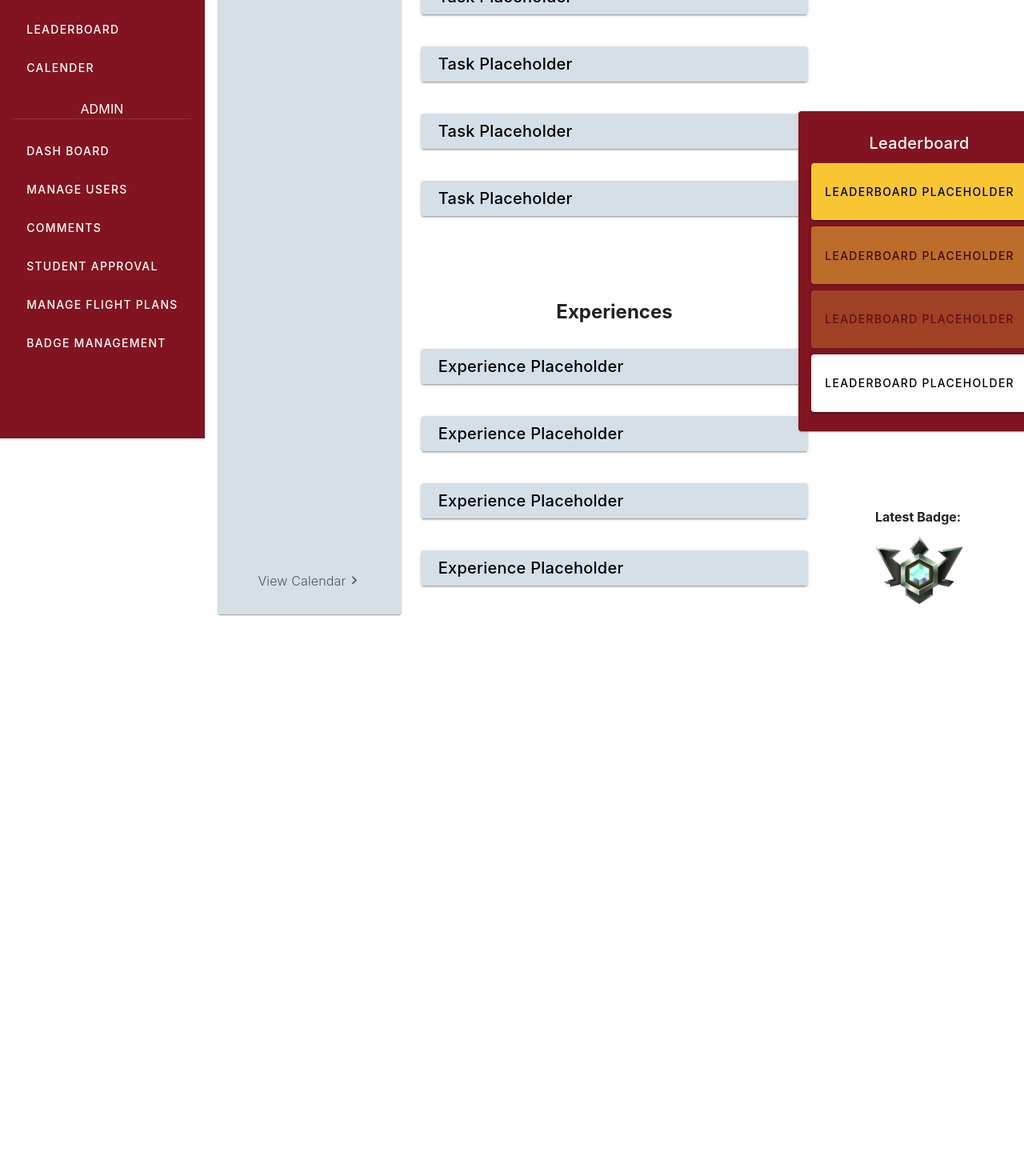
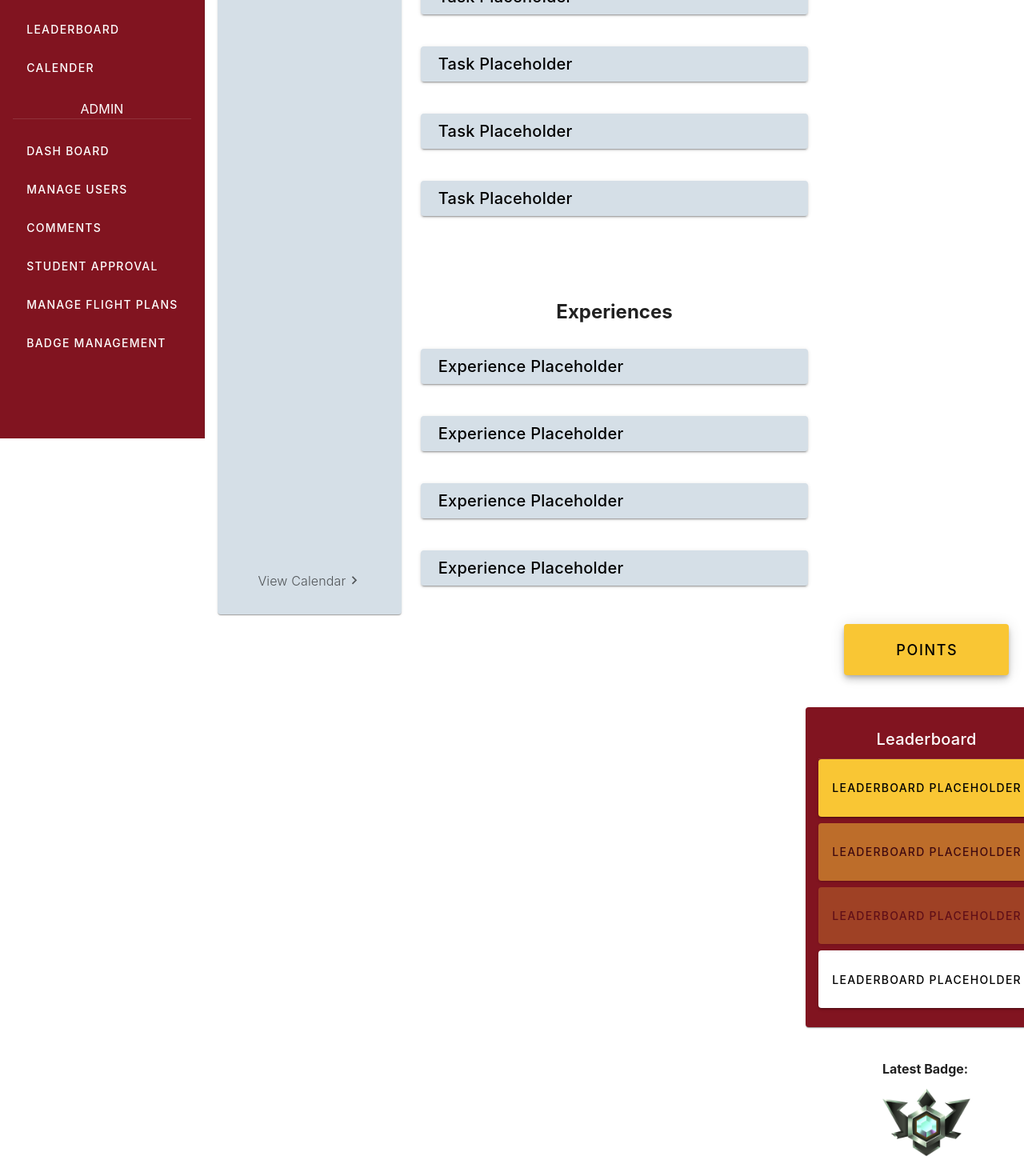
Before and after one commit to IanFlower/Avocado-Frontend, a Vue app: page /home in a window 1280 px wide. Shown: the part 252-1722 px from the top of the page at 80% size. Before the commit the page ends 1036 px from the top, so only its background shows below. Built offline with nearby package versions, Linux system fonts and the light colour scheme; what webfontloader would draw is missing.

Commit message:
moved the right column over to the right a little to avoid squishing

```diff
--- a/src/views/StudentHome.vue
+++ b/src/views/StudentHome.vue
@@ -84,7 +84,10 @@
         </v-row>
       </v-col>
 
-      <v-col cols="3" class="d-flex flex-column align-center">
+
+
+      <v-row justify="end" class="flex-grow-1">
+  <v-col cols="3" class="d-flex flex-column align-center ml-n4">
     <!-- Points (Top) -->
     <v-row justify="center" align="center">
       <v-col cols="auto">
@@ -95,7 +98,7 @@
       </v-col>
     </v-row>
     <!-- LeaderBoard -->
-        <v-row align="center" justify="center" class="flex-grow-1">
+    <v-row align="center" justify="end" class="flex-grow-1">
       <v-col cols="12" sm="12" md="12" lg="12" xl="12" class="d-flex justify-center">
         <v-card class="d-flex flex-column text-center pa-4 primary w-100 ma-4" height="400px">
           <v-card-title class="text-title-1">Leaderboard</v-card-title>
@@ -107,6 +110,7 @@
         </v-card>
       </v-col>
     </v-row>
+
     <!-- Latest Badge (Bottom) -->
     <v-row align="end" justify="center" class="flex-grow-0">
       <v-col>
@@ -116,7 +120,7 @@
       </v-col>
     </v-row>
   </v-col>
-
+</v-row>
 
 
 
```
Lines whose indentation alone changed are shown as unchanged.
